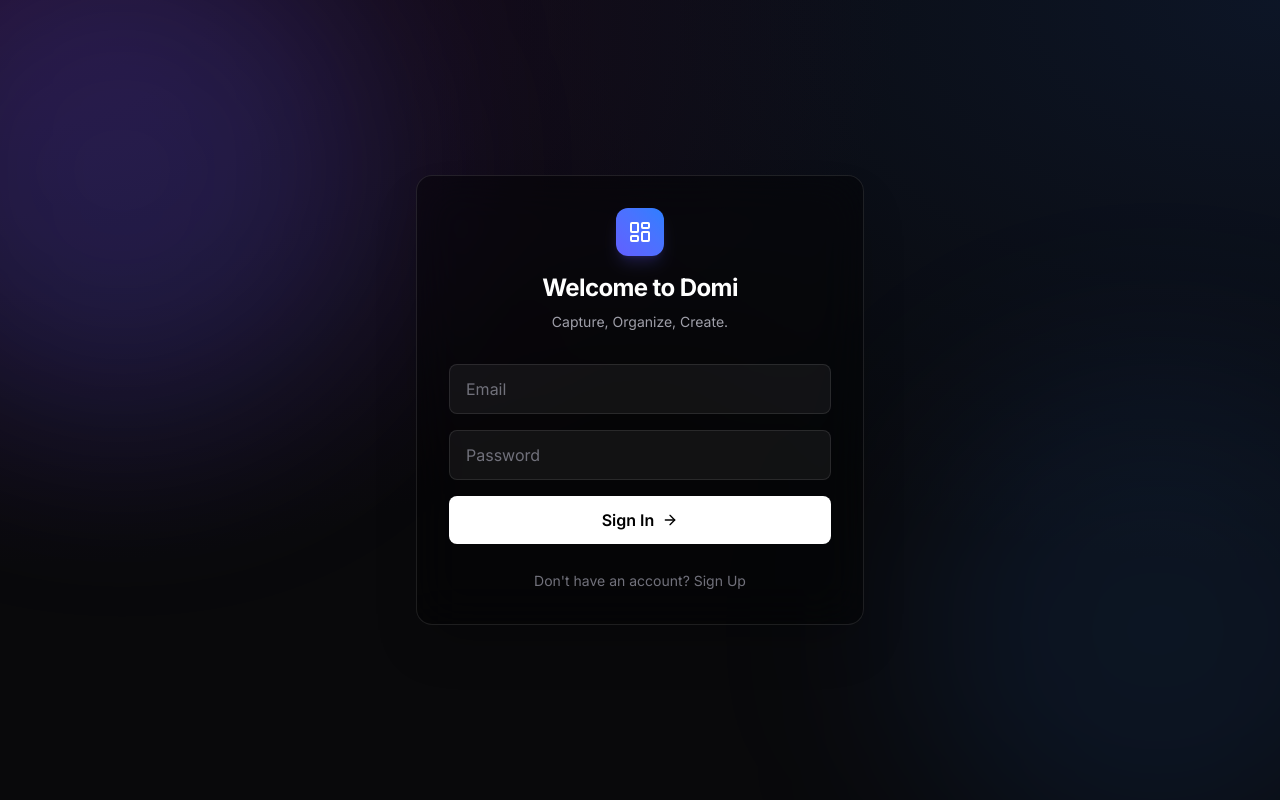
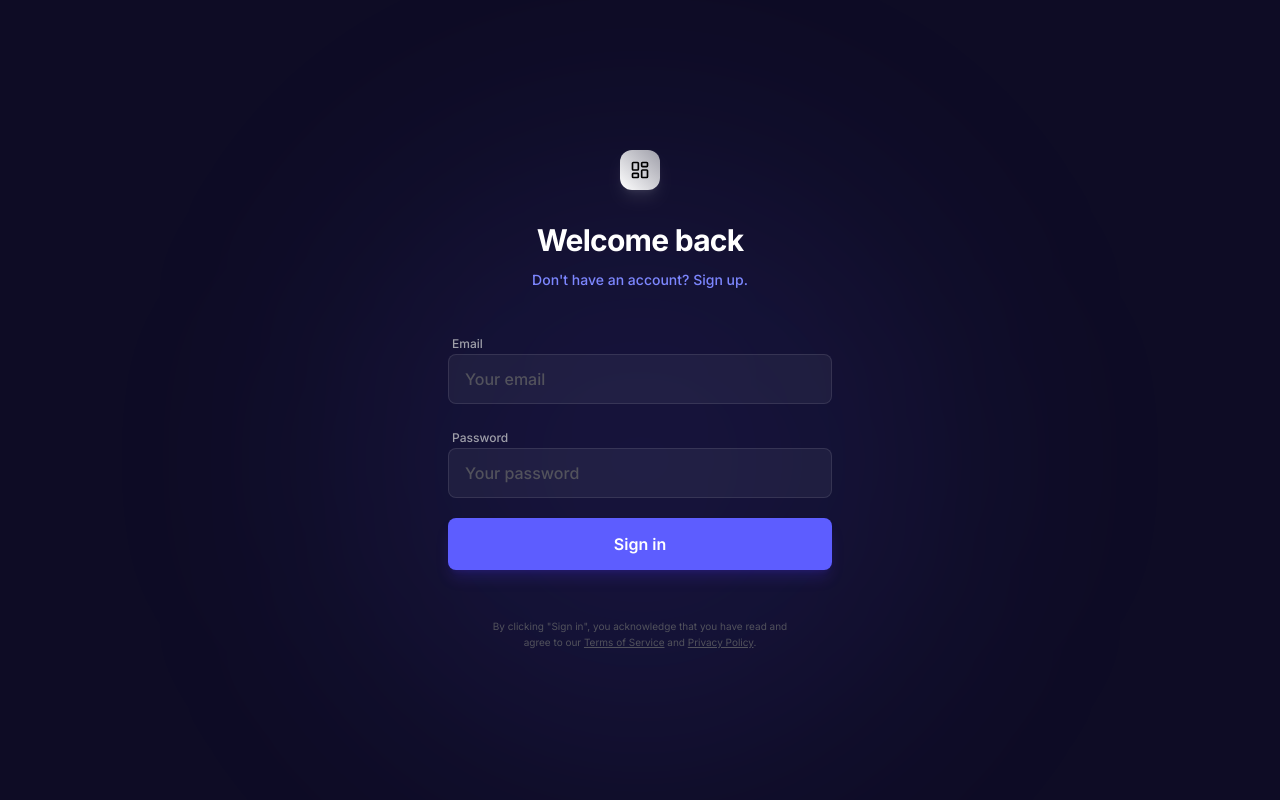
Before and after one commit to paulhwang1007/domi, a Next.js app in the folder web/: page /login in a window 1280 px wide. Built offline with nearby package versions, Linux system fonts and the light colour scheme; no server answers.

Commit message:
Login UI

```diff
--- a/web/app/login/page.tsx
+++ b/web/app/login/page.tsx
@@ -4,6 +4,7 @@
 import { useState } from 'react'
 import { createClient } from '@/lib/supabase/client'
 import { useRouter } from 'next/navigation'
+import Link from 'next/link'
 import { cn } from '@/lib/utils'
 import { LayoutDashboard, Loader2, ArrowRight } from 'lucide-react'
 
@@ -46,47 +47,60 @@ export default function LoginPage() {
   }
 
   return (
-    <div className="min-h-screen flex items-center justify-center p-4 relative overflow-hidden">
-      {/* Background Decor */}
-      <div className="absolute top-[-10%] left-[-10%] w-[500px] h-[500px] bg-indigo-500/20 rounded-full blur-[100px]" />
-      <div className="absolute bottom-[-10%] right-[-10%] w-[500px] h-[500px] bg-blue-500/10 rounded-full blur-[100px]" />
+    <div className="min-h-screen flex items-center justify-center p-4 relative overflow-hidden bg-[#0E0C25]">
+       {/* Minimal Background Decor */}
+       <div className="absolute top-[20%] left-[50%] -translate-x-1/2 w-[600px] h-[600px] bg-indigo-500/10 rounded-full blur-[120px]" />
 
       <div className={cn(
-        "w-full max-w-md p-8 rounded-2xl border border-white/10 shadow-2xl relative z-10",
-        "bg-black/40 backdrop-blur-xl"
+        "w-full max-w-sm relative z-10 flex flex-col items-center",
+        // Removed card styling for minimalist look
       )}>
-        <div className="flex flex-col items-center mb-8">
-          <div className="w-12 h-12 rounded-xl bg-gradient-to-tr from-indigo-500 to-blue-500 flex items-center justify-center mb-4 shadow-lg shadow-indigo-500/20">
-            <LayoutDashboard className="text-white w-6 h-6" />
+        {/* Logo */}
+        <Link href="/">
+          <div className="w-10 h-10 rounded-xl bg-gradient-to-tr from-white to-zinc-400 flex items-center justify-center mb-8 shadow-lg shadow-white/10 cursor-pointer hover:scale-105 transition-transform">
+             <LayoutDashboard className="text-black w-5 h-5" />
           </div>
-          <h1 className="text-2xl font-bold text-white tracking-tight">Welcome to Domi</h1>
-          <p className="text-zinc-400 text-sm mt-2">Capture, Organize, Create.</p>
-        </div>
+        </Link>
 
-        <form onSubmit={handleAuth} className="space-y-4">
-          <div>
+        {/* Dynamic Title */}
+        <h1 className="text-3xl font-bold text-white tracking-tight mb-3 text-center">
+            {isSignUp ? "Sign up for free" : "Welcome back"}
+        </h1>
+
+        <button
+            onClick={() => setIsSignUp(!isSignUp)}
+            className="text-indigo-400 hover:text-indigo-300 text-sm font-medium transition-colors mb-10"
+        >
+            {isSignUp ? "Already have an account? Sign in." : "Don't have an account? Sign up."}
+        </button>
+
+        <form onSubmit={handleAuth} className="w-full space-y-5">
+          <div className="space-y-1.5">
+            <label className="text-xs font-medium text-zinc-400 ml-1">Email</label>
             <input
               type="email"
-              placeholder="Email"
+              placeholder="Your email"
               value={email}
               onChange={(e) => setEmail(e.target.value)}
-              className="w-full bg-white/5 border border-white/10 rounded-lg px-4 py-3 text-white placeholder-zinc-500 focus:outline-none focus:ring-2 focus:ring-indigo-500/50 transition-all"
+              className="w-full bg-white/5 border border-white/10 rounded-lg px-4 py-3 text-white placeholder-zinc-600 focus:outline-none focus:ring-2 focus:ring-indigo-500/50 focus:border-indigo-500/50 transition-all font-medium"
               required
             />
           </div>
-          <div>
+
+          <div className="space-y-1.5">
+            <label className="text-xs font-medium text-zinc-400 ml-1">Password</label>
             <input
               type="password"
-              placeholder="Password"
+              placeholder="Your password"
               value={password}
               onChange={(e) => setPassword(e.target.value)}
-              className="w-full bg-white/5 border border-white/10 rounded-lg px-4 py-3 text-white placeholder-zinc-500 focus:outline-none focus:ring-2 focus:ring-indigo-500/50 transition-all"
+              className="w-full bg-white/5 border border-white/10 rounded-lg px-4 py-3 text-white placeholder-zinc-600 focus:outline-none focus:ring-2 focus:ring-indigo-500/50 focus:border-indigo-500/50 transition-all font-medium"
               required
             />
           </div>
 
           {error && (
-             <div className="text-red-400 text-sm bg-red-500/10 p-3 rounded-lg border border-red-500/20">
+             <div className="text-red-400 text-xs bg-red-500/10 p-3 rounded-lg border border-red-500/20 text-center">
                {error}
              </div>
           )}
@@ -94,27 +108,22 @@ export default function LoginPage() {
           <button
             type="submit"
             disabled={isLoading}
-            className="w-full bg-white text-black font-semibold py-3 rounded-lg hover:bg-zinc-200 transition-colors flex items-center justify-center gap-2 group"
+            className="w-full bg-[#5d5dff] hover:bg-[#4b4be6] text-white font-semibold py-3.5 rounded-lg transition-all shadow-lg shadow-indigo-600/20 flex items-center justify-center gap-2 mt-4"
           >
             {isLoading ? (
               <Loader2 className="w-4 h-4 animate-spin" />
             ) : (
               <>
-                {isSignUp ? 'Sign Up' : 'Sign In'}
-                <ArrowRight className="w-4 h-4 group-hover:translate-x-0.5 transition-transform" />
+                {isSignUp ? 'Create account' : 'Sign in'}
               </>
             )}
           </button>
         </form>
 
-        <div className="mt-6 text-center">
-          <button
-            onClick={() => setIsSignUp(!isSignUp)}
-            className="text-sm text-zinc-500 hover:text-white transition-colors"
-          >
-            {isSignUp ? 'Already have an account? Sign In' : "Don't have an account? Sign Up"}
-          </button>
-        </div>
+        {/* Footer info (Minimal) */}
+        <p className="mt-12 text-[10px] text-zinc-600 text-center max-w-xs leading-relaxed">
+            By clicking "{isSignUp ? 'Create account' : 'Sign in'}", you acknowledge that you have read and agree to our <a href="#" className="underline hover:text-zinc-500">Terms of Service</a> and <a href="#" className="underline hover:text-zinc-500">Privacy Policy</a>.
+        </p>
       </div>
     </div>
   )
```
